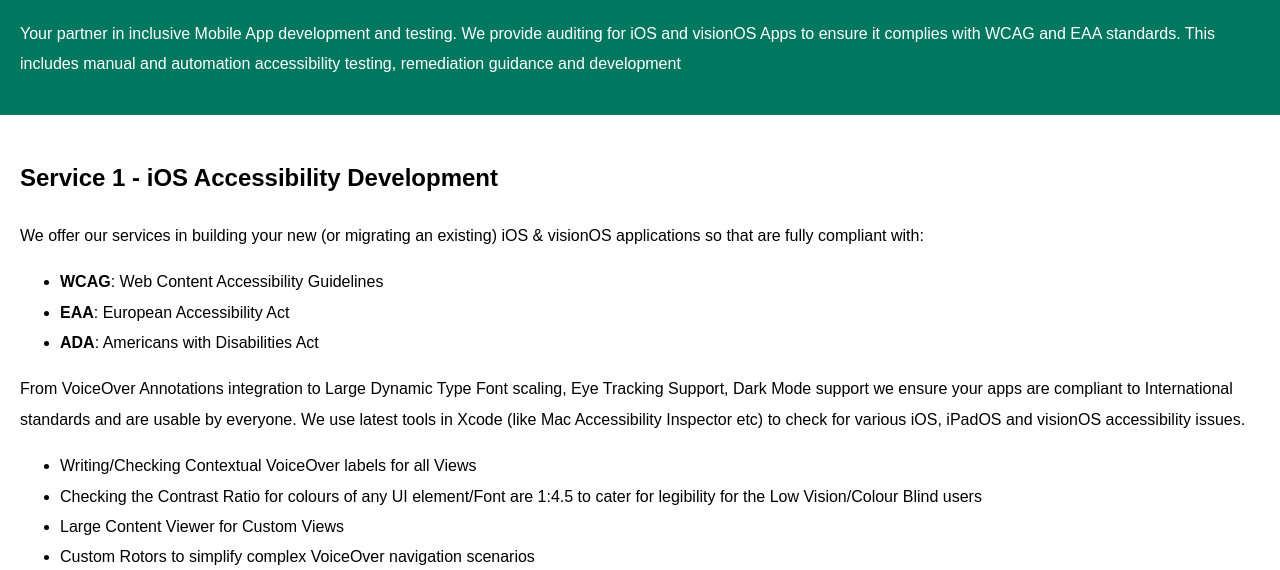
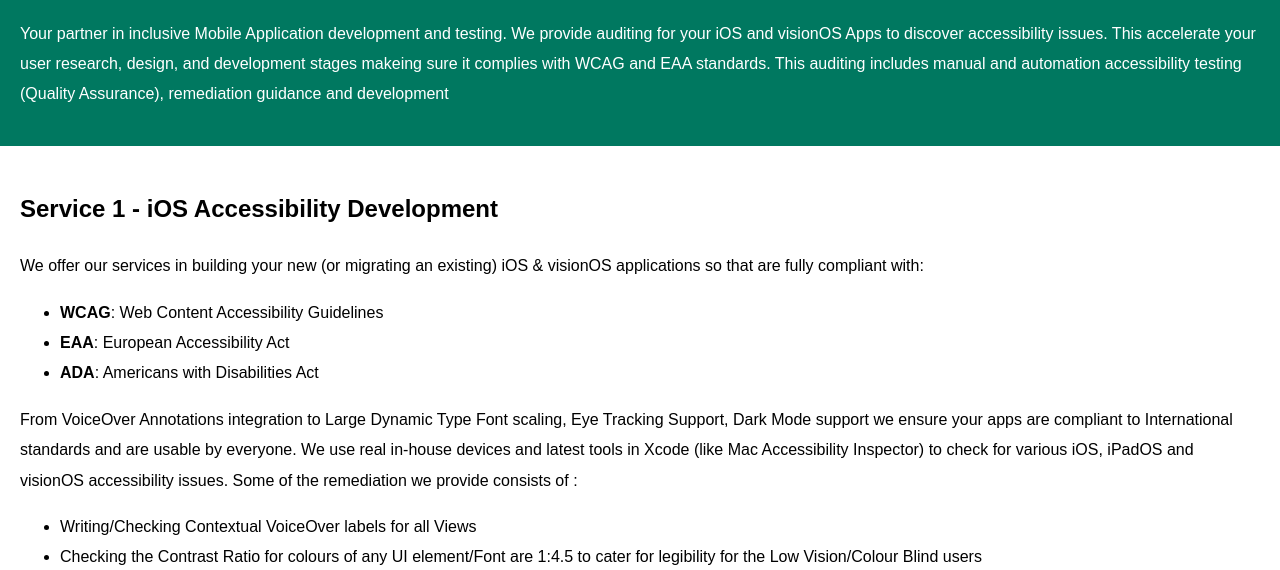
Before and after one commit to ioopl/apkia, a plain HTML site: page index.html in a window 1280 px wide. Shown: the part 204-774 px from the top of the page. Drawn offline with Linux system fonts and the light colour scheme.

Commit message:
Updated development services

```diff
--- a/index.html
+++ b/index.html
@@ -76,7 +76,7 @@
     <span style="font-size: 1.8em; font-weight: bold;">Apkia</span>
   </div>
   <h1>IT Accessibility Consultancy Services</h1>
-  <p>Your partner in inclusive Mobile App development and testing. We provide auditing for iOS and visionOS Apps to ensure it complies with WCAG and EAA standards. This includes manual and automation accessibility testing, remediation guidance and development</p>
+  <p>Your partner in inclusive Mobile Application development and testing. We provide auditing for your iOS and visionOS Apps to discover accessibility issues. This accelerate your user research, design, and development stages makeing sure it complies with WCAG and EAA standards. This auditing includes manual and automation accessibility testing (Quality Assurance), remediation guidance and development</p>
 </header>
 
 
@@ -89,14 +89,14 @@
         <li><strong>EAA</strong>: European Accessibility Act</li>
         <li><strong>ADA</strong>: Americans with Disabilities Act</li>
       </ul>
-      <p>From VoiceOver Annotations integration to Large Dynamic Type Font scaling, Eye Tracking Support,  Dark Mode support we ensure your apps are compliant to International standards and are usable by everyone.
-      We use latest tools in Xcode (like Mac Accessibility Inspector etc) to check for various iOS, iPadOS and visionOS accessibility issues.
+      <p>From VoiceOver Annotations integration to Large Dynamic Type Font scaling, Eye Tracking Support, Dark Mode support we ensure your apps are compliant to International standards and are usable by everyone.
+      We use real in-house devices and latest tools in Xcode (like Mac Accessibility Inspector) to check for various iOS, iPadOS and visionOS accessibility issues. Some of the remediation we provide consists of :
       </p>
       <ul>
           <li> Writing/Checking Contextual VoiceOver labels for all Views </li>
           <li> Checking the Contrast Ratio for colours of any UI element/Font are 1:4.5 to cater for legibility for the Low Vision/Colour Blind users
           </li>
-          <li> Large Content Viewer for Custom Views </li>
+          <li> Implementing Large Content Viewer for Custom Views </li>
           <li> Custom Rotors to simplify complex VoiceOver navigation scenarios </li>
           <li> Snapshot Tests to ensure UI (including Fonts) scales to support Larger Accessibility Sizes </li>
       all this and many more accessibility features to make sure your Apps adhere to WCAG 2.2 AA and
```
